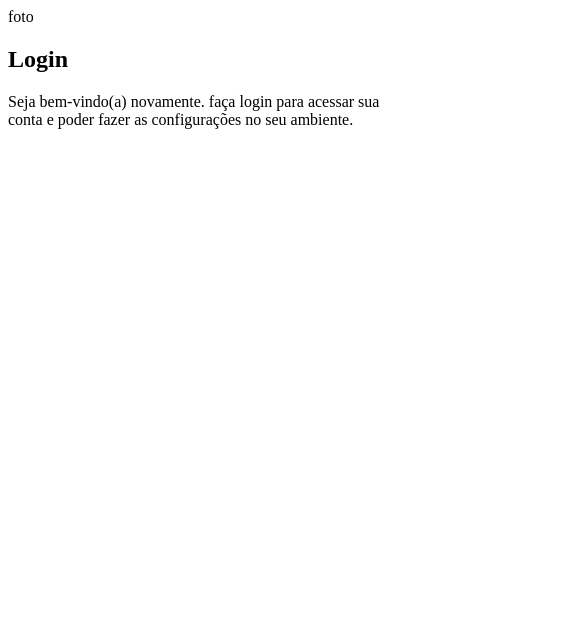
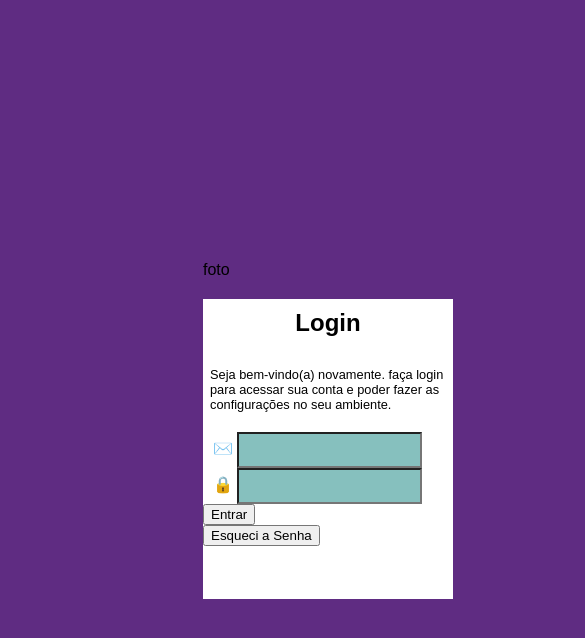
Before and after one commit to Daniel-Moreira26/projeto-login, a plain HTML site: page index.html in a window 390 px wide. Shown: the whole page, 585 px wide, since content can reach past the window. Drawn offline with Linux system fonts and the light colour scheme.

Commit message:
desafio formulario com media query

```diff
--- a/estilos/style.css
+++ b/estilos/style.css
@@ -8,3 +8,59 @@
 
 
 */
+
+* {
+
+    font-family: Arial, Helvetica, sans-serif;
+}
+
+::-webkit-scrollbar {
+    width: 0px;
+    height: 0px;
+
+}
+
+
+html,body {
+    width: 100vw;
+    height: 100vh;
+}
+
+html {
+    background-color: #5f2c82;
+}
+
+main {
+    position: relative;
+    left: 50%;
+    top: 30%;
+}
+
+#formulario {
+    background-color: white;
+    max-width: 250px;
+    height: 300px;
+
+}
+
+h1 {
+    text-align: center;
+    padding: 10px;
+}
+
+p {
+    font-size: 0.8em;
+    padding-bottom: 7px;
+    padding-left: 7px;
+}
+
+label {
+
+    padding-left: 10px;
+
+}
+
+#iemail, #isenha {
+    background-color: #49a09da9;
+    height: 30px;
+}
--- a/index.html
+++ b/index.html
@@ -20,7 +20,22 @@
 
                 <form action="login.php">
 
+                    <div>
+                        <label for="iemail">✉️</label>
+                        <input type="email" name="email" id="iemail">
+                    </div>
+
+                    <div>
+                        <label for="isenha">🔒</label>
+                        <input type="password" name="senha" id="isenha">
+                    </div>
+
+                    <div>
+                        <input type="submit" value="Entrar"><br>
+                        <input type="reset" value="Esqueci a Senha">
+                    </div>
                 </form>
+
             </div>
 
         </section>
```
